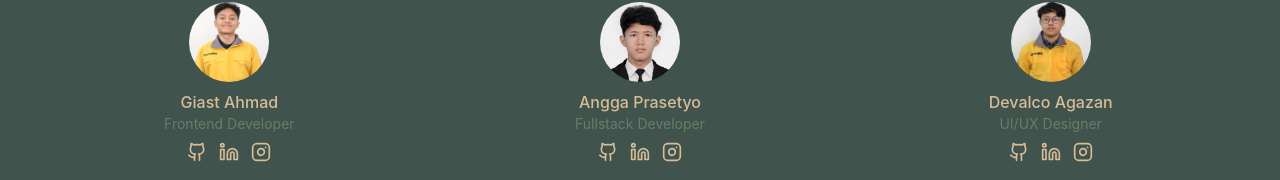
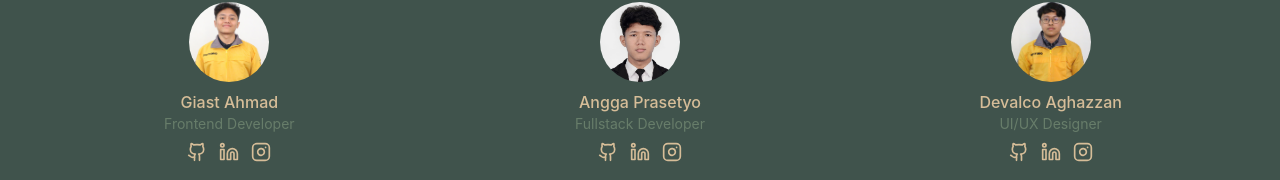
Before and after one commit to callmeAngga/DSS-WebCalculator, a React (Create React App) app: page / in a window 1280 px wide. Shown: the part 1009-1189 px from the top of the page. Built offline with nearby package versions, Linux system fonts and the light colour scheme.

Commit message:
update footer

```diff
--- a/src/components/Footer.jsx
+++ b/src/components/Footer.jsx
@@ -40,7 +40,7 @@ const Footer = () => {
             imageUrl: anggaImage
         },
         {
-            name: "Devalco Agazan",
+            name: "Devalco Aghazzan",
             role: "UI/UX Designer",
             imageUrl: devalcoImage
         }
```
